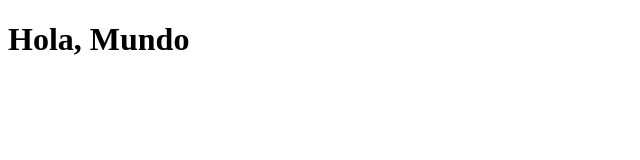
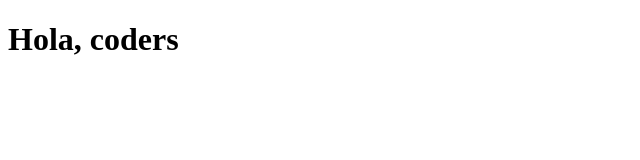
Before and after one commit to may-leth/pruebaGit, a plain HTML site: page index.html in a window 1280 px wide. Shown: the full height of the page, 0-640 px from the left. Drawn offline with Linux system fonts and the light colour scheme.

Commit message:
cambio a coders

```diff
--- a/index.html
+++ b/index.html
@@ -6,6 +6,6 @@
     <title>Document</title>
 </head>
 <body>
-    <h1>Hola, Mundo</h1>
+    <h1>Hola, coders</h1>
 </body>
 </html>
```
